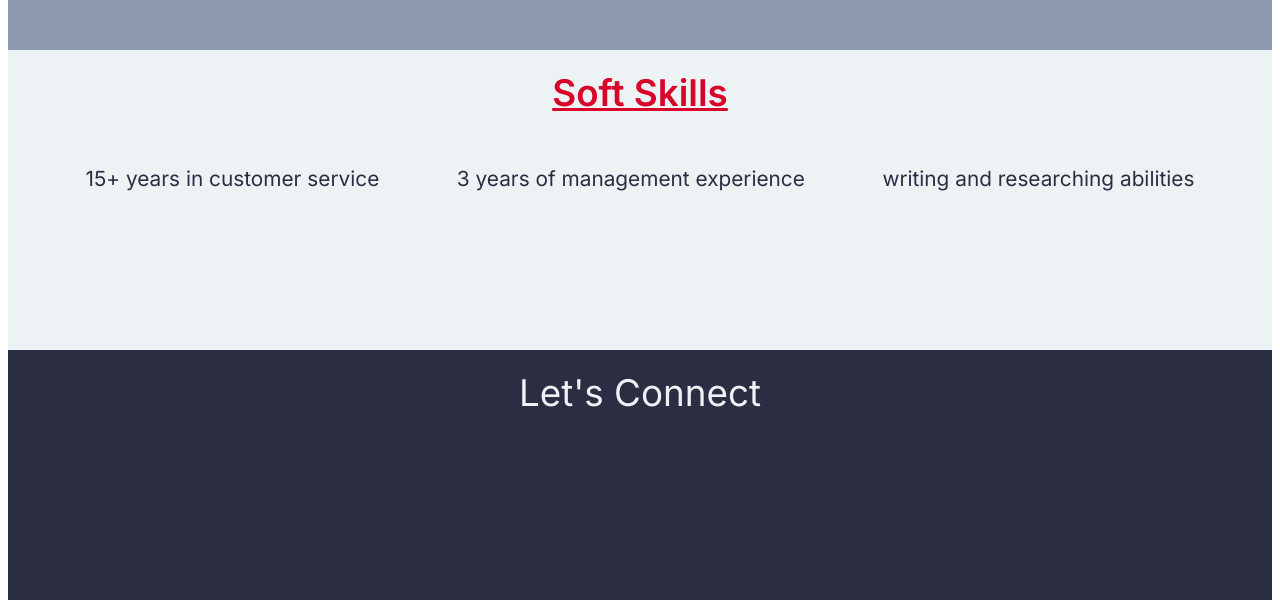
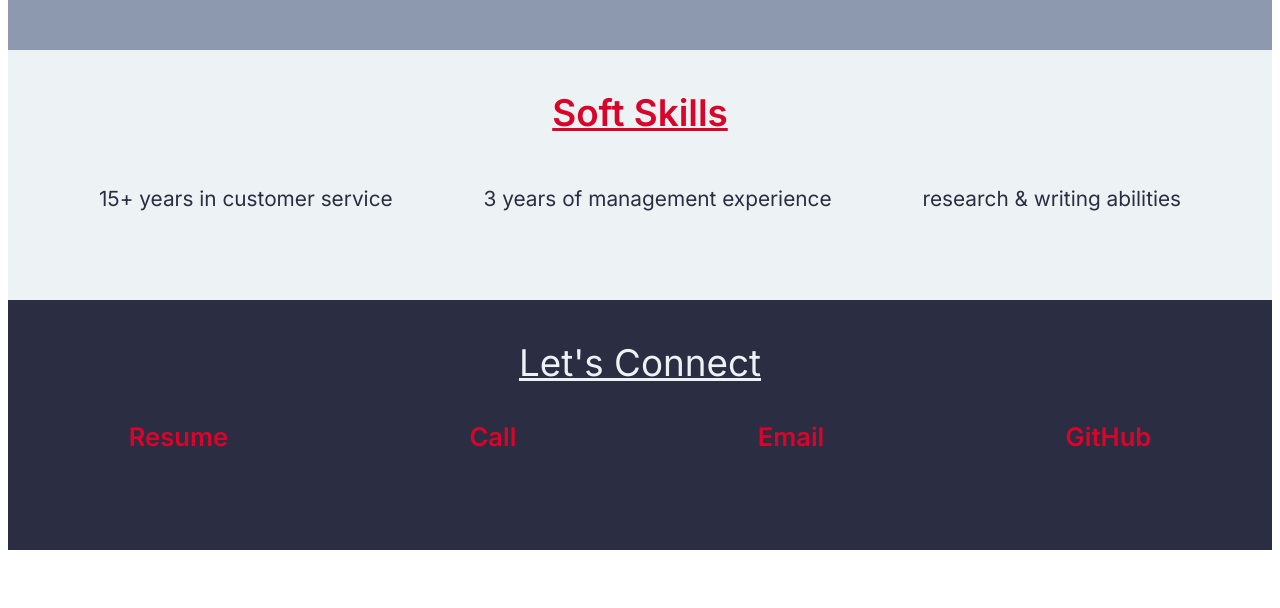
Before and after one commit to amgallo1213/portfolio, a plain HTML site: page index.html in a window 1280 px wide. Shown: the part 1510-2118 px from the top of the page. After the commit the page ends 2068 px from the top, so only its background shows below. Drawn offline with Linux system fonts and the light colour scheme; a web font is replaced by a local one.

Commit message:
updating CSS

```diff
--- a/index.html
+++ b/index.html
@@ -100,11 +100,19 @@
             <div id="soft-skills-list">
                 <p class="skill">15+ years in customer service</p>
                 <p class="skill">3 years of management experience</p>
-                <p class="skill">writing and researching abilities</p>
+                <p class="skill">research & writing abilities</p>
             </div>
         </section>
         <section id="connect">
             <h2 id="connect-label">Let's Connect</h2>
+            <div id="connect-ways">
+                <a href="images/CodingDojoCertificate.pdf" target="blank" id="resume">Resume</a>
+                <a href="tel:158723874" id="phonenumber">Call</a>
+                <a href="mailto:agallo1213@gmail.com" id="email">Email</a>
+                <a href="" target="blank" id="github-link">GitHub</a>
+            </div>
+
+
         </section>
     </main>
 
--- a/styles.css
+++ b/styles.css
@@ -1,8 +1,8 @@
-*   {
+* {
     box-sizing: border-box;
 }
 
-a   {
+a {
     text-decoration: none;
 }
 
@@ -58,11 +58,11 @@ a   {
     width: 100%;
 }
 
-main  {
+main {
     margin-top: 60px;
 }
 
-#welcome    {
+#welcome {
     height: 700px;
     background-color: #2B2D42;
     display: flex;
@@ -70,7 +70,7 @@ main  {
     align-items: center;
 }
 
-h1  {
+h1 {
     font-family: 'Inter', sans-serif;
     font-size: 3rem;
     color: #D90429;
@@ -79,25 +79,26 @@ h1  {
     margin-bottom: 5px;
 }
 
-#about  {
+#about {
     color: #C5C3C6;
     font-size: 1.7rem;
     margin: -2px;
 }
 
-#projects   {
+#projects {
     height: 800px;
     background-color: #8D99AE;
 }
 
-#project-label  {
+#project-label {
     margin-top: 0;
-    padding-top: 20px;
+    padding-top: 40px;
     font-family: 'Inter', sans-serif;
     color: #EDF2F4;
     font-weight: 500;
     text-align: center;
     font-size: 2.3rem;
+    text-decoration: underline;
 }
 
 .item {
@@ -107,6 +108,7 @@ h1  {
     overflow: hidden;
     position: relative;
 }
+
 .item img {
     max-width: 100%;
     display: block;
@@ -117,67 +119,232 @@ h1  {
     text-align: left;
     position: absolute;
     width: 90%;
-    bottom:0;
-    padding:5% 0 5% 10%;
-    opacity:0;
+    bottom: 0;
+    padding: 5% 0 5% 10%;
+    opacity: 0;
     transition: all 0.5s ease;
     cursor: pointer;
 }
 
-.e6:hover .text6{
+.e6:hover .text6 {
     position: absolute;
-    bottom:0;
-    opacity:1;
-    background:rgba(0,0,0,0.6);
+    bottom: 0;
+    opacity: 1;
+    background: rgba(0, 0, 0, 0.6);
     color: #EDF2F4;
 }
 
-h3, .project-hover-link  {
+h3,
+.project-hover-link {
     color: #EDF2F4;
 }
 
-#soft-skills    {
+#soft-skills {
     background-color: #EDF2F4;
-    height: 300px;
+    height: 250px;
 }
 
-#skills-label   {
+#skills-label {
     margin-top: 0;
-    padding-top: 20px;
+    padding-top: 40px;
     font-family: 'Inter', sans-serif;
-    color:  #D90429;
+    color: #D90429;
     font-weight: 600;
     text-align: center;
     font-size: 2.3rem;
     text-decoration: underline;
 }
 
-#soft-skills-list   {
+#soft-skills-list {
     display: flex;
     flex-direction: row;
     justify-content: space-evenly;
 }
 
-.skill  {
+.skill {
     color: #2B2D42;
     font-family: 'Inter', sans-serif;
     font-size: 1.3rem;
 }
 
-#connect    {
+#connect {
     background-color: #2B2D42;
     height: 250px;
 }
 
-#connect-label  {
+#connect-ways {
+    display: flex;
+    flex-direction: row;
+    justify-content: space-around;
+}
+
+#connect-label {
     margin-top: 0;
-    padding-top: 20px;
+    padding-top: 40px;
     font-family: 'Inter', sans-serif;
     color: #EDF2F4;
     font-weight: 400;
     text-align: center;
     font-size: 2.3rem;
+    text-decoration: underline;
 }
+
+#resume,
+#phonenumber,
+#email,
+#github-link {
+    padding-top: 30px;
+    font-family: 'Inter', sans-serif;
+    font-weight: 600;
+    text-align: center;
+    font-size: 1.6rem;
+    text-decoration: none;
+}
+
+#resume {
+    /* color: #D90429; */
+    background-image: linear-gradient(to right,
+            #EDF2F4,
+            #EDF2F4 50%,
+            #d90429 50%);
+    background-size: 200% 100%;
+    background-position: -100%;
+    display: inline-block;
+    padding: 5px 0;
+    position: relative;
+    -webkit-background-clip: text;
+    -webkit-text-fill-color: transparent;
+    transition: all 0.3s ease-in-out;
+}
+
+#resume:before {
+    content: '';
+    background: #EDF2F4;
+    display: block;
+    position: absolute;
+    bottom: -3px;
+    left: 0;
+    width: 0;
+    height: 3px;
+    transition: all 0.3s ease-in-out;
+}
+
+#resume:hover {
+    background-position: 0;
+}
+
+#resume:hover::before {
+    width: 100%;
+}
+
+#phonenumber {
+    background-image: linear-gradient(to right,
+            #EDF2F4,
+            #EDF2F4 50%,
+            #d90429 50%);
+    background-size: 200% 100%;
+    background-position: -100%;
+    display: inline-block;
+    padding: 5px 0;
+    position: relative;
+    -webkit-background-clip: text;
+    -webkit-text-fill-color: transparent;
+    transition: all 0.3s ease-in-out;
+}
+
+#phonenumber:before {
+    content: '';
+    background: #EDF2F4;
+    display: block;
+    position: absolute;
+    bottom: -3px;
+    left: 0;
+    width: 0;
+    height: 3px;
+    transition: all 0.3s ease-in-out;
+}
+
+#phonenumber:hover {
+    background-position: 0;
+}
+
+#phonenumber:hover::before {
+    width: 100%;
+}
+
+#email {
+    background-image: linear-gradient(to right,
+            #EDF2F4,
+            #EDF2F4 50%,
+            #d90429 50%);
+    background-size: 200% 100%;
+    background-position: -100%;
+    display: inline-block;
+    padding: 5px 0;
+    position: relative;
+    -webkit-background-clip: text;
+    -webkit-text-fill-color: transparent;
+    transition: all 0.3s ease-in-out;
+}
+
+#email:before {
+    content: '';
+    background: #EDF2F4;
+    display: block;
+    position: absolute;
+    bottom: -3px;
+    left: 0;
+    width: 0;
+    height: 3px;
+    transition: all 0.3s ease-in-out;
+}
+
+#email:hover {
+    background-position: 0;
+}
+
+#email:hover::before {
+    width: 100%;
+}
+
+#github-link {
+    background-image: linear-gradient(to right,
+            #EDF2F4,
+            #EDF2F4 50%,
+            #d90429 50%);
+    background-size: 200% 100%;
+    background-position: -100%;
+    display: inline-block;
+    padding: 5px 0;
+    position: relative;
+    -webkit-background-clip: text;
+    -webkit-text-fill-color: transparent;
+    transition: all 0.3s ease-in-out;
+}
+
+#github-link:before {
+    content: '';
+    background: #EDF2F4;
+    display: block;
+    position: absolute;
+    bottom: -3px;
+    left: 0;
+    width: 0;
+    height: 3px;
+    transition: all 0.3s ease-in-out;
+}
+
+#github-link:hover {
+    background-position: 0;
+}
+
+#github-link:hover::before {
+    width: 100%;
+}
+
+
+
+
 
 /*
 
```
Also changed, not shown: 2 other files.
